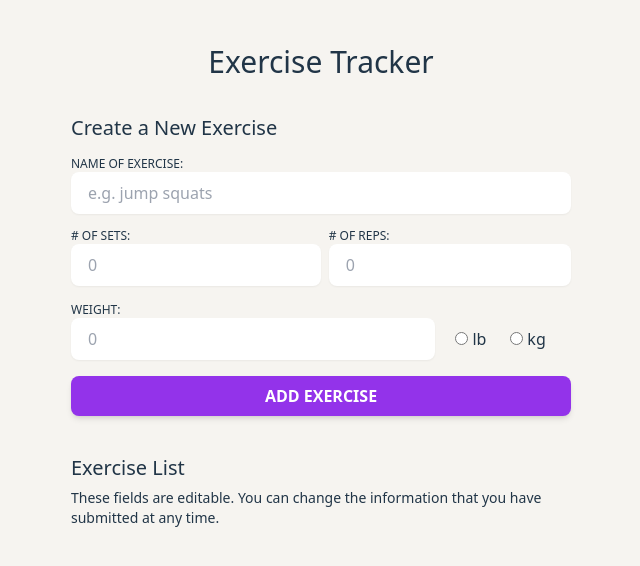
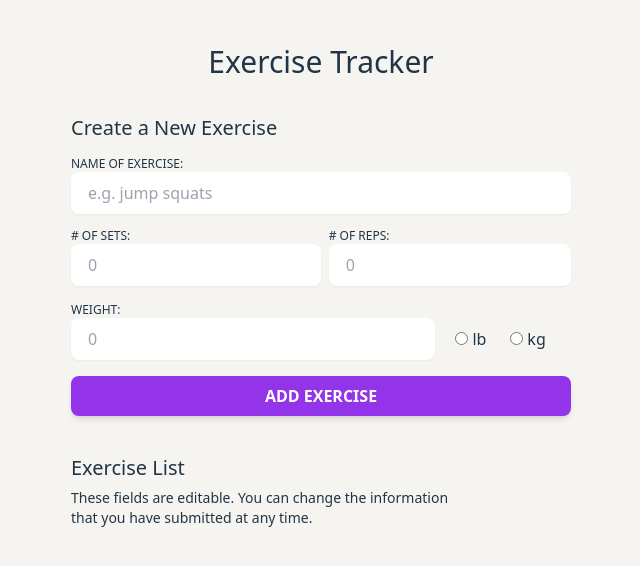
Before and after one commit to 250-amy/exercise-tracker-app, a Vue app: page / in a window 1280 px wide. Shown: the top 566 px of the page, without its empty margins (319-959 px from the left). Built offline with nearby package versions, Linux system fonts and the light colour scheme.

Commit message:
change sizing for mobile

```diff
--- a/src/index.css
+++ b/src/index.css
@@ -83,11 +83,11 @@
   }
 
   .exercise_list {
-    max-width: 500px;
+    max-width: 400px;
   }
 
   #list {
-    max-width: 500px;
+    max-width: 400px;
     margin: 0 auto;
     padding: 2rem;
     text-align: center;
```
